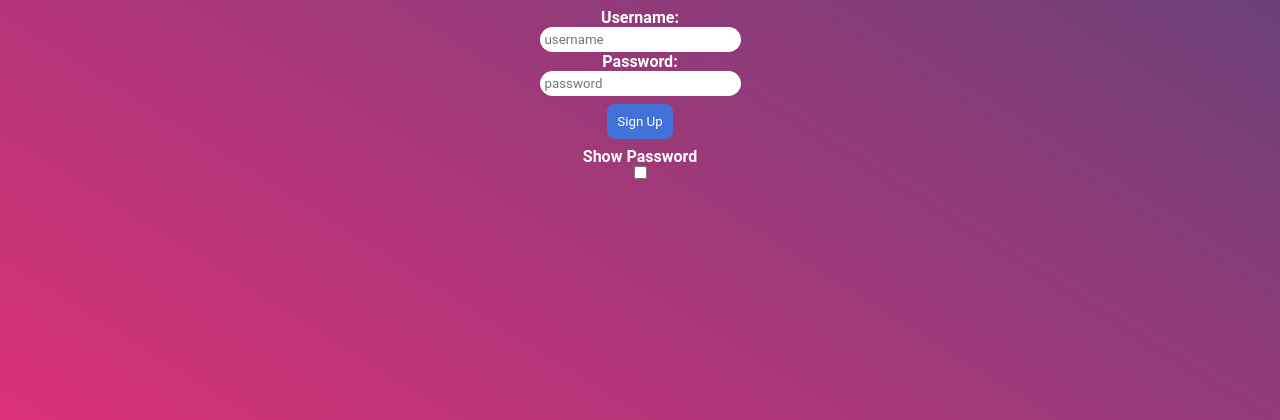
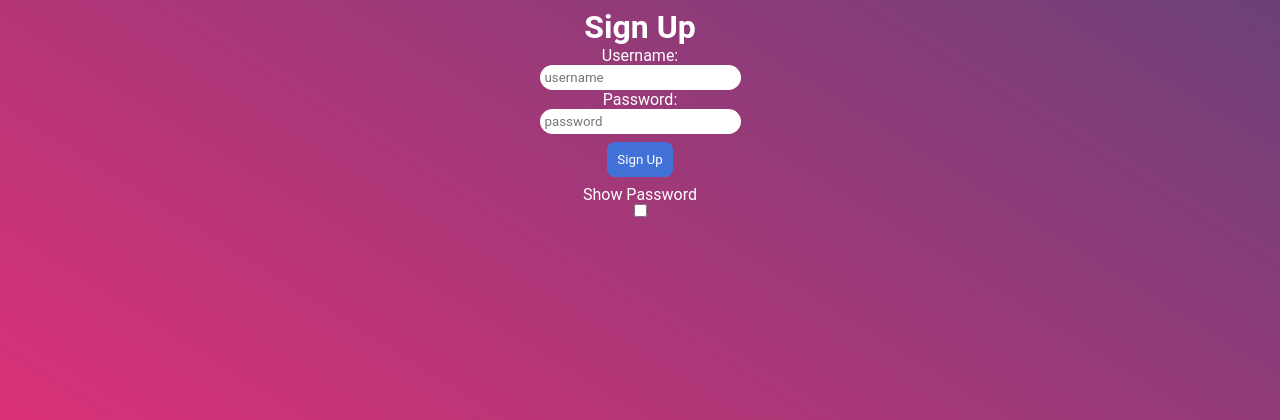
Before and after one commit to nickb210/capstone, a Flask app: page /signup in a window 1280 px wide. Shown: the top 420 px of the page. Run offline with Flask 2, Linux system fonts and the light colour scheme.

Commit message:
changed styling

```diff
--- a/code/templates/change_password.html
+++ b/code/templates/change_password.html
@@ -23,7 +23,6 @@
   label {
     text-align: center;
     font-family: roboto;
-    font-weight: bold;
     color: white;
     margin: 8px 5px;
   }
--- a/code/templates/sign_up.html
+++ b/code/templates/sign_up.html
@@ -12,10 +12,17 @@
     background: linear-gradient(to top right, #fc2c77 0%, #6c4079 100%) fixed;
   }
 
+  h1 {
+    text-align: center;
+    font-family: roboto;
+    font-weight: bold;
+    color: white;
+    margin: 8px 5px;
+  }
+
   label {
     text-align: center;
     font-family: roboto;
-    font-weight: bold;
     color: white;
     margin: 8px 5px;
   }
@@ -51,6 +58,7 @@
 
 
 <body>
+  <h1 class="wrapper">Sign Up</h1>
   <form>
     <label for="username" class="wrapper">Username:</label>
     <input type="text" id="username" name="username" placeholder="username" class="wrapper">
```
Also changed, not shown: code/templates/login.html (+9 -1 lines), code/static/Background_Purple-01.png (deleted), 1 other file.
